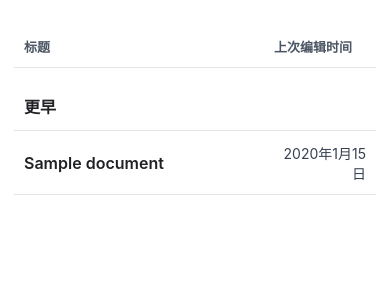
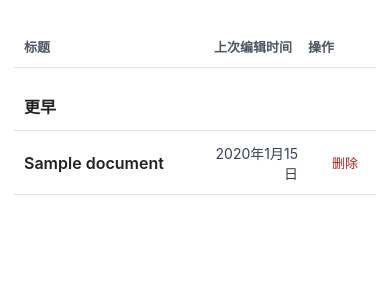
Before and after one commit to ghskyzhou/Shared-Markdown-Editor, a Flask app: page / in a window 390 px wide. Shown: the part 126-426 px from the top of the page. Run offline with Flask 3, Linux system fonts and the light colour scheme; the visitor is signed in with stand-in values (Sample User, id 1); tables that the repository leaves empty hold one stand-in row (values such as "Sample post"); parts of the project's set-up code (start-up, migrations or seed data) failed here and were passed over.

Commit message:
20260724 Delete Update

```diff
--- a/main.py
+++ b/main.py
@@ -177,6 +177,15 @@ def rename_document(document_id: int, title: str) -> str:
         if cursor.rowcount != 1:
             raise LookupError("文档不存在")
     return cleaned_title
+
+
+def delete_document_record(document_id: int) -> bool:
+    with connect_database() as connection:
+        cursor = connection.execute(
+            "DELETE FROM documents WHERE id = ?",
+            (document_id,),
+        )
+        return cursor.rowcount == 1
 
 
 def display_document_time(value: str, now: datetime | None = None) -> tuple[str, str]:
@@ -431,6 +440,22 @@ def save_document(document_id: int):
     return jsonify({"status": "ok", "version": version})
 
 
+@app.route("/documents/<int:document_id>/delete", methods=["POST"])
+def delete_document(document_id: int):
+    if not delete_document_record(document_id):
+        abort(404)
+
+    with document_states_lock:
+        document_states.pop(document_id, None)
+
+    socketio.emit(
+        "document:deleted",
+        {"document_id": document_id},
+        room=document_room(document_id),
+    )
+    return redirect(url_for("index"))
+
+
 @socketio.on("connect")
 def socket_connect(auth=None):
     if not session.get("authenticated"):
--- a/templates/home.html
+++ b/templates/home.html
@@ -90,7 +90,7 @@
     .column-header,
     .document-row {
       display: grid;
-      grid-template-columns: minmax(0, 1fr) minmax(145px, 220px);
+      grid-template-columns: minmax(0, 1fr) minmax(145px, 220px) 80px;
       align-items: center;
       column-gap: 32px;
     }
@@ -122,8 +122,6 @@
     .document-row {
       min-height: 70px;
       padding: 0 20px;
-      color: inherit;
-      text-decoration: none;
       border-bottom: 1px solid var(--border);
       transition: background-color 120ms ease;
     }
@@ -132,18 +130,40 @@
       background: #f8fafc;
     }
 
-    .document-title {
+    .document-link {
       min-width: 0;
       overflow: hidden;
+      color: inherit;
       font-size: 16px;
       font-weight: 560;
+      text-decoration: none;
       text-overflow: ellipsis;
       white-space: nowrap;
     }
 
+    .document-link:hover { color: var(--accent); }
+
     .document-time {
       color: #374151;
       font-size: 14px;
+    }
+
+    .delete-form {
+      justify-self: end;
+    }
+
+    .delete-button {
+      padding: 7px 10px;
+      color: #b42318;
+      background: transparent;
+      border: 1px solid transparent;
+      font-size: 13px;
+    }
+
+    .delete-button:hover {
+      color: #912018;
+      background: #fef3f2;
+      border-color: #fecdca;
     }
 
     .empty-state {
@@ -183,8 +203,8 @@
 
       .column-header,
       .document-row {
-        grid-template-columns: minmax(0, 1fr) 92px;
-        column-gap: 14px;
+        grid-template-columns: minmax(0, 1fr) 84px 58px;
+        column-gap: 10px;
         padding-right: 10px;
         padding-left: 10px;
       }
@@ -192,6 +212,7 @@
       .document-group h2 { padding-left: 10px; }
       .document-row { min-height: 64px; }
       .document-time { text-align: right; }
+      .delete-button { padding-right: 7px; padding-left: 7px; }
     }
   </style>
 </head>
@@ -214,6 +235,7 @@
       <div class="column-header" aria-hidden="true">
         <span>标题</span>
         <span>上次编辑时间</span>
+        <span>操作</span>
       </div>
 
       {% for group_name in ['今天', '更早'] %}
@@ -222,11 +244,18 @@
             <h2 id="group-{{ loop.index }}">{{ group_name }}</h2>
             <div class="document-list">
               {% for document in grouped_documents[group_name] %}
-                <a class="document-row"
-                   href="{{ url_for('edit_document', document_id=document.id) }}">
-                  <span class="document-title">{{ document.title }}</span>
+                <div class="document-row">
+                  <a class="document-link"
+                     href="{{ url_for('edit_document', document_id=document.id) }}">
+                    {{ document.title }}
+                  </a>
                   <time class="document-time">{{ document.display_time }}</time>
-                </a>
+                  <form class="delete-form" method="post"
+                        action="{{ url_for('delete_document', document_id=document.id) }}"
+                        data-document-title="{{ document.title }}">
+                    <button class="delete-button" type="submit">删除</button>
+                  </form>
+                </div>
               {% endfor %}
             </div>
           </section>
@@ -239,5 +268,16 @@
       </div>
     {% endif %}
   </main>
+  <script>
+    document.querySelectorAll('.delete-form').forEach((form) => {
+      form.addEventListener('submit', (event) => {
+        const title = form.dataset.documentTitle || '此文档';
+        const confirmed = window.confirm(
+          `确定要删除《${title}》吗？删除后无法恢复。`
+        );
+        if (!confirmed) event.preventDefault();
+      });
+    });
+  </script>
 </body>
 </html>
```
Also changed, not shown: templates/index.html (+7 -0 lines), tests/test_app.py (+13 -0 lines).
